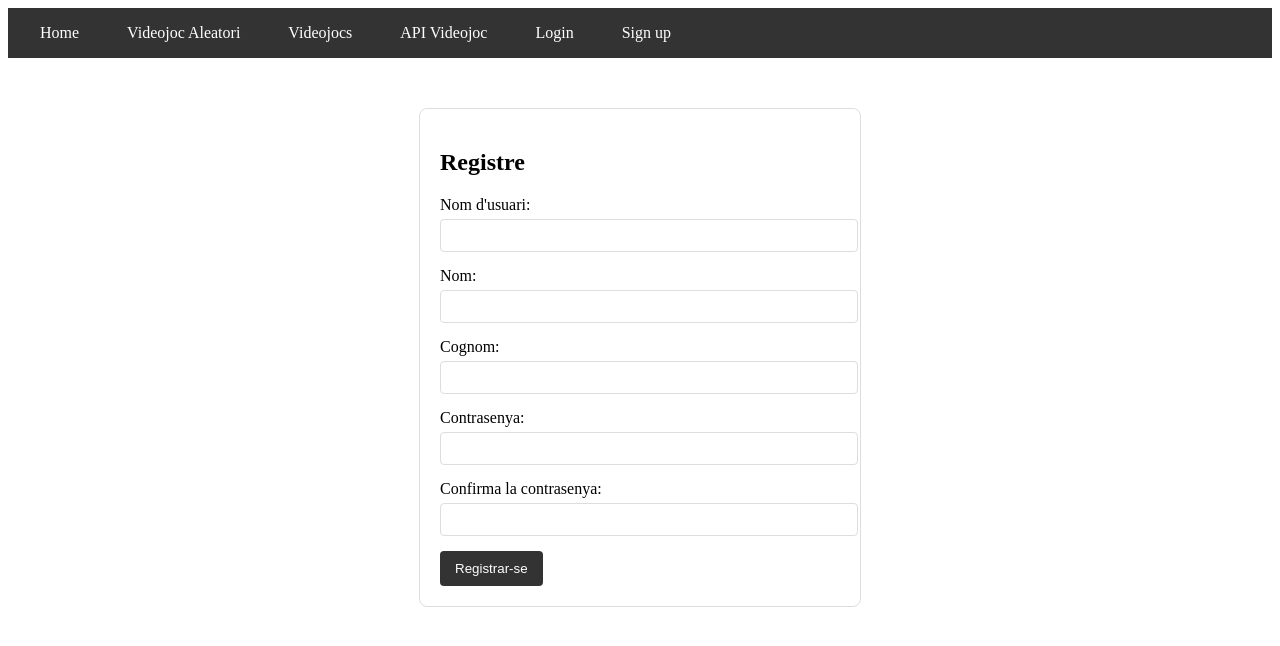
After one commit to ignasimgol/php-pac3, a PHP site: the page made by signup.php in a window 1280 px wide. The commit adds this page. Shown: the top 646 px of the page. Run offline with PHP 8.4, Linux system fonts and the light colour scheme.

Commit message:
almost ready

```diff
--- a/index.php
+++ b/index.php
@@ -38,6 +38,12 @@ $random_result = mysqli_query($conn, $random_query);
     </style>
 </head>
 <body>
+    <?php include 'menu.php'; ?>
+    <?php if (isset($_SESSION['username'])): ?>
+    <div style="text-align: center; margin: 10px 0;">
+        Benvingut, <?php echo htmlspecialchars($_SESSION['username']); ?>!
+    </div>
+    <?php endif; ?>
     <h1>Videojocs</h1>
     <div class="game-list">
         <?php
--- /dev/null
+++ b/logout.php
@@ -0,0 +1,5 @@
+<?php
+session_start();
+session_destroy();
+header('Location: index.php');
+exit;
--- /dev/null
+++ b/menu.php
@@ -0,0 +1,52 @@
+<?php
+session_start();
+$is_logged_in = isset($_SESSION['user_id']);
+?>
+
+<style>
+    .main-nav {
+        background-color: #333;
+        padding: 1rem;
+        margin-bottom: 2rem;
+    }
+    .nav-list {
+        list-style: none;
+        padding: 0;
+        margin: 0;
+        display: flex;
+        flex-wrap: wrap;
+        gap: 1rem;
+    }
+    .nav-list li a {
+        color: white;
+        text-decoration: none;
+        padding: 0.5rem 1rem;
+        border-radius: 4px;
+        transition: background-color 0.3s;
+    }
+    .nav-list li a:hover {
+        background-color: #555;
+    }
+    @media (max-width: 768px) {
+        .nav-list {
+            flex-direction: column;
+        }
+    }
+</style>
+
+<nav class="main-nav">
+    <ul class="nav-list">
+        <li><a href="index.php">Home</a></li>
+        <li><a href="random-videogame.php">Videojoc Aleatori</a></li>
+        <li><a href="videogames.php">Videojocs</a></li>
+        <li><a href="api/videogame/1" target="_blank">API Videojoc</a></li>
+
+        <?php if (!$is_logged_in): ?>
+            <li><a href="login.php">Login</a></li>
+            <li><a href="signup.php">Sign up</a></li>
+        <?php else: ?>
+            <li><a href="edit.php">Perfil d'usuari</a></li>
+            <li><a href="logout.php">Logout</a></li>
+        <?php endif; ?>
+    </ul>
+</nav>
--- a/post.php
+++ b/post.php
@@ -45,6 +45,12 @@ if (!$game) {
     </style>
 </head>
 <body>
+    <?php include 'menu.php'; ?>
+    <?php if (isset($_SESSION['username'])): ?>
+    <div style="text-align: center; margin: 10px 0;">
+        Benvingut, <?php echo htmlspecialchars($_SESSION['username']); ?>!
+    </div>
+    <?php endif; ?>
     <div class="game-details">
         <h1><?php echo htmlspecialchars($game['titol']); ?></h1>
         <img src="<?php echo htmlspecialchars($game['imatge']); ?>"
--- /dev/null
+++ b/signup.php
@@ -0,0 +1,147 @@
+<?php
+session_start();
+require_once 'db_config.php';
+
+// Redirect if already logged in
+if (isset($_SESSION['user_id'])) {
+    header('Location: index.php');
+    exit;
+}
+
+$error = '';
+
+if ($_SERVER['REQUEST_METHOD'] === 'POST') {
+    $conn = mysqli_connect($host, $username, $password, $database);
+
+    if (!$conn) {
+        die("Connection failed: " . mysqli_connect_error());
+    }
+
+    $username = $_POST['username'] ?? '';
+    $name = $_POST['name'] ?? '';
+    $surname = $_POST['surname'] ?? '';
+    $password = $_POST['password'] ?? '';
+    $confirm_password = $_POST['confirm_password'] ?? '';
+
+    // Validate all fields are filled
+    if (!$username || !$name || !$surname || !$password || !$confirm_password) {
+        $error = "Tots els camps són obligatoris";
+    }
+    // Check if passwords match
+    else if ($password !== $confirm_password) {
+        $error = "Les contrasenyes no coincideixen";
+    }
+    else {
+        // Check if username exists
+        $check_query = "SELECT username FROM videogames_users WHERE username = ?";
+        $check_stmt = mysqli_prepare($conn, $check_query);
+        mysqli_stmt_bind_param($check_stmt, "s", $username);
+        mysqli_stmt_execute($check_stmt);
+        $result = mysqli_stmt_get_result($check_stmt);
+
+        if (mysqli_num_rows($result) > 0) {
+            $error = "Aquest nom d'usuari ja existeix";
+        } else {
+            // Insert new user
+            $hashed_password = password_hash($password, PASSWORD_BCRYPT);
+            $insert_query = "INSERT INTO videogames_users (username, name, surname, password) VALUES (?, ?, ?, ?)";
+            $insert_stmt = mysqli_prepare($conn, $insert_query);
+            mysqli_stmt_bind_param($insert_stmt, "ssss", $username, $name, $surname, $hashed_password);
+
+            if (mysqli_stmt_execute($insert_stmt)) {
+                $_SESSION['user_id'] = $username;
+                $_SESSION['username'] = $username;
+                header('Location: index.php');
+                exit;
+            } else {
+                $error = "Error en crear l'usuari";
+            }
+        }
+    }
+    mysqli_close($conn);
+}
+?>
+
+<!DOCTYPE html>
+<html>
+<head>
+    <title>Sign Up</title>
+    <style>
+        .signup-container {
+            max-width: 400px;
+            margin: 50px auto;
+            padding: 20px;
+            border: 1px solid #ddd;
+            border-radius: 8px;
+        }
+        .form-group {
+            margin-bottom: 15px;
+        }
+        .form-group label {
+            display: block;
+            margin-bottom: 5px;
+        }
+        .form-group input {
+            width: 100%;
+            padding: 8px;
+            border: 1px solid #ddd;
+            border-radius: 4px;
+        }
+        .error {
+            color: red;
+            margin-bottom: 15px;
+        }
+        .submit-btn {
+            background-color: #333;
+            color: white;
+            padding: 10px 15px;
+            border: none;
+            border-radius: 4px;
+            cursor: pointer;
+        }
+        .submit-btn:hover {
+            background-color: #555;
+        }
+    </style>
+</head>
+<body>
+    <?php include 'menu.php'; ?>
+
+    <div class="signup-container">
+        <h2>Registre</h2>
+
+        <?php if ($error): ?>
+            <div class="error"><?php echo htmlspecialchars($error); ?></div>
+        <?php endif; ?>
+
+        <form method="POST" action="signup.php">
+            <div class="form-group">
+                <label for="username">Nom d'usuari:</label>
+                <input type="text" id="username" name="username" required>
+            </div>
+
+            <div class="form-group">
+                <label for="name">Nom:</label>
+                <input type="text" id="name" name="name" required>
+            </div>
+
+            <div class="form-group">
+                <label for="surname">Cognom:</label>
+                <input type="text" id="surname" name="surname" required>
+            </div>
+
+            <div class="form-group">
+                <label for="password">Contrasenya:</label>
+                <input type="password" id="password" name="password" required>
+            </div>
+
+            <div class="form-group">
+                <label for="confirm_password">Confirma la contrasenya:</label>
+                <input type="password" id="confirm_password" name="confirm_password" required>
+            </div>
+
+            <button type="submit" class="submit-btn">Registrar-se</button>
+        </form>
+    </div>
+</body>
+</html>
--- a/videogames.php
+++ b/videogames.php
@@ -109,6 +109,12 @@ $genres_result = mysqli_query($conn, $genres_query);
     </style>
 </head>
 <body>
+    <?php include 'menu.php'; ?>
+    <?php if (isset($_SESSION['username'])): ?>
+    <div style="text-align: center; margin: 10px 0;">
+        Benvingut, <?php echo htmlspecialchars($_SESSION['username']); ?>!
+    </div>
+    <?php endif; ?>
     <h1>Videojocs</h1>
 
     <div class="filters">
```
Also changed, not shown: create_user.php (added, +83 -0 lines), login.php (added, +118 -0 lines), random-videogame.php (+53 -16 lines), edit.php (added).
